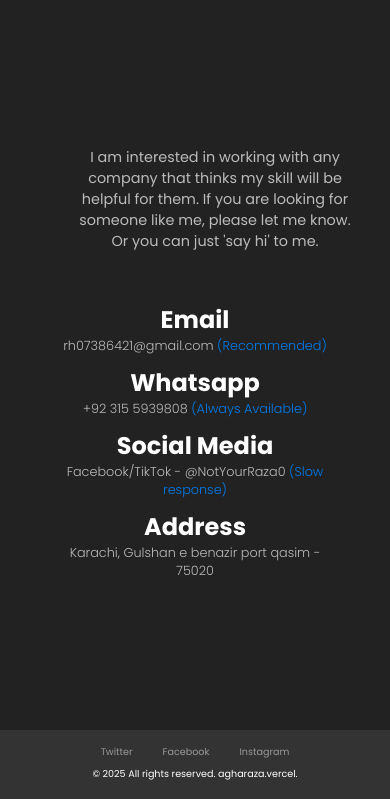
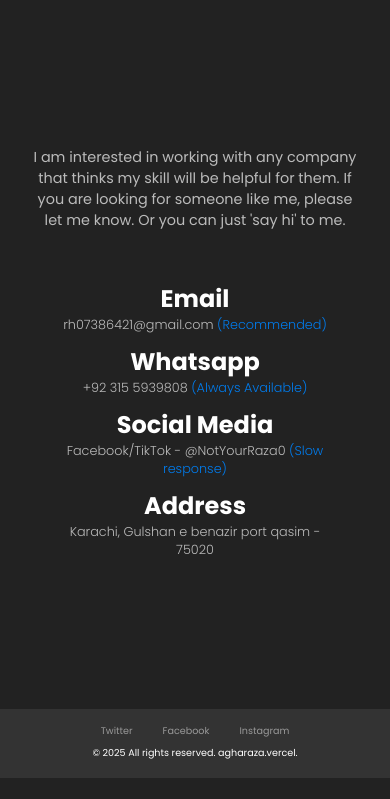
Before and after one commit to joblessraza/agharaza, a plain HTML site: page index.html in a window 390 px wide. Shown: the part 2964-3763 px from the top of the page. After the commit the page ends 3742 px from the top, so only its background shows below. Drawn offline with Linux system fonts and the light colour scheme.

Commit message:
Update mobile-screen.css

```diff
--- a/mobile-screen.css
+++ b/mobile-screen.css
@@ -102,7 +102,7 @@
     .contact-section .contact-section-items p{
         font-size: 0.9rem;
         color: #bbb;
-        margin-left:10px;
+        margin-left:-30px;
     }
     .contact-section .contact-section-items button{
         display: none;
```
